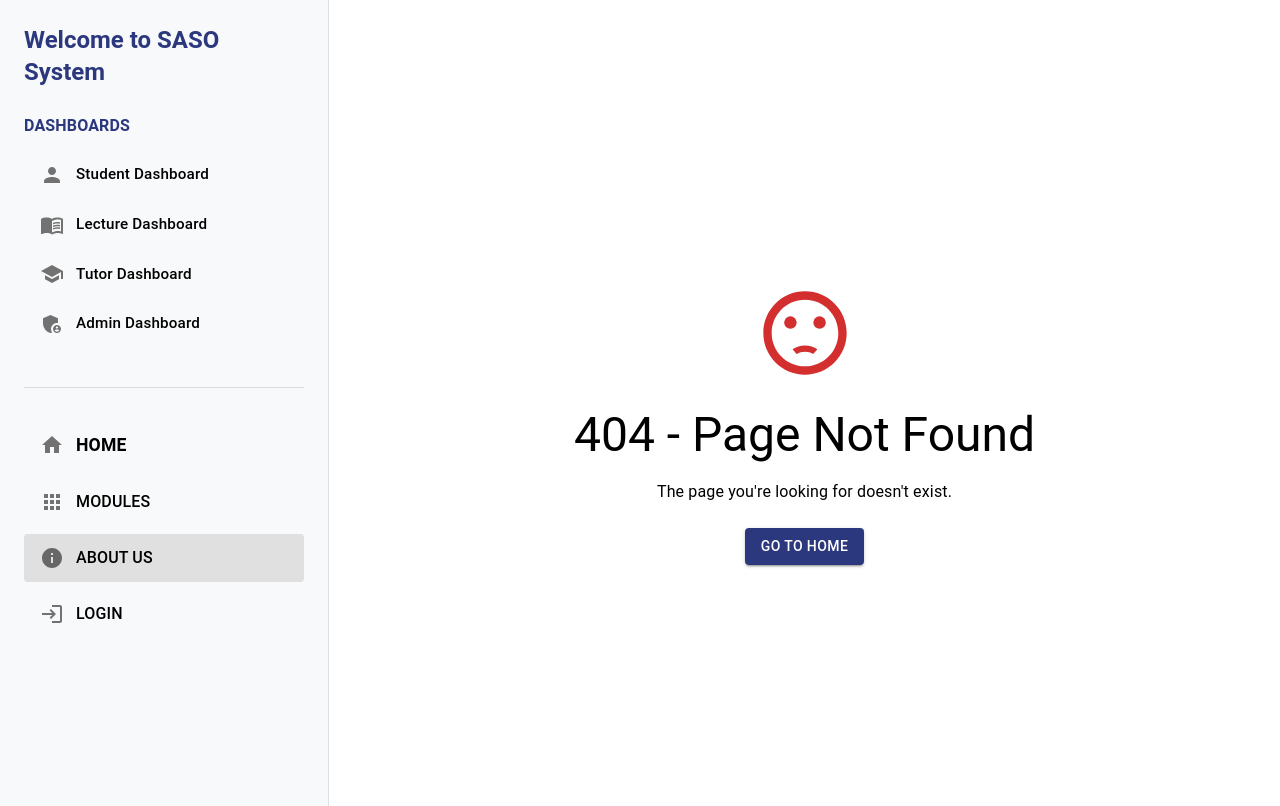
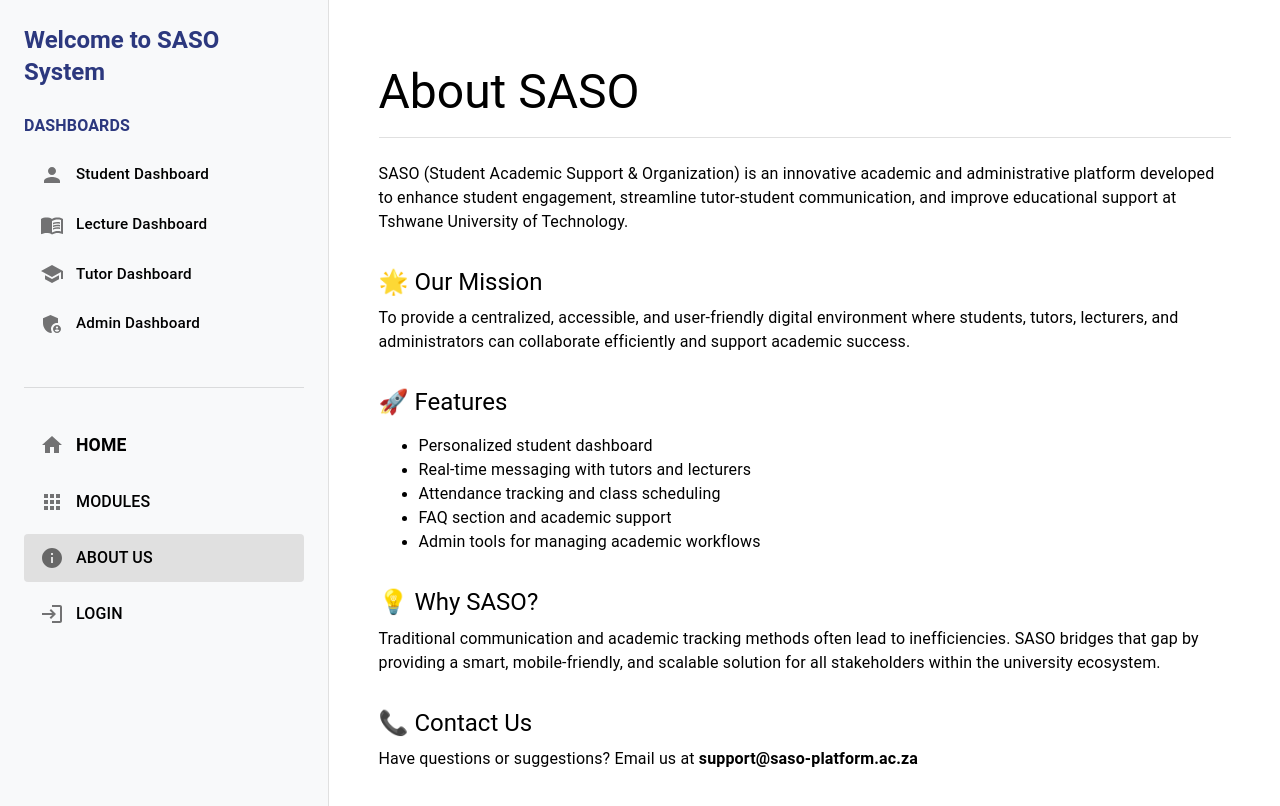
Before and after one commit to clix29/SASO-1, a React (Create React App) app: page /about in a window 1280 px wide. Shown: the top 806 px of the page. Built offline with nearby package versions, Linux system fonts and the light colour scheme.

Commit message:
added logic to about us,modules and student dashboard

```diff
--- a/src/App.js
+++ b/src/App.js
@@ -19,6 +19,8 @@
 import ProtectedRoute from "./components/ProtectedRoute";
 import LoadingSpinner from "./components/LoadingSpinner";
 import SubmitTicket from "./pages/SubmitTicket";
+import AboutPage from "./pages/AboutPage";
+import ModulesPage from "./pages/ModulesPage";
 
 function App() {
   const [loading, setLoading] = useState(true);
@@ -45,6 +47,8 @@
               <Route path="/login" element={<LoginPage />} />
               <Route path="/register" element={<RegistrationPage />} />
               <Route path="/ticket" element={<SubmitTicket />} />
+              <Route path="/about" element={<AboutPage />} />
+              <Route path="/modules" element={<ModulesPage />} />
 
               {/* Protected Dashboard Routes */}
               <Route
--- a/src/pages/AboutPage.js
+++ b/src/pages/AboutPage.js
@@ -1,3 +1,77 @@
+import { Box, Typography, Container, Divider } from "@mui/material";
+
 export default function AboutPage() {
-  return <div>About Us Content</div>;
+  return (
+    <Container maxWidth="md" sx={{ py: 5 }}>
+      <Typography variant="h3" gutterBottom>
+        About SASO
+      </Typography>
+      <Divider sx={{ mb: 3 }} />
+
+      <Typography variant="body1" paragraph>
+        SASO (Student Academic Support & Organization) is an innovative academic
+        and administrative platform developed to enhance student engagement,
+        streamline tutor-student communication, and improve educational support
+        at Tshwane University of Technology.
+      </Typography>
+
+      <Typography variant="h5" mt={4} gutterBottom>
+        🌟 Our Mission
+      </Typography>
+      <Typography variant="body1" paragraph>
+        To provide a centralized, accessible, and user-friendly digital
+        environment where students, tutors, lecturers, and administrators can
+        collaborate efficiently and support academic success.
+      </Typography>
+
+      <Typography variant="h5" mt={4} gutterBottom>
+        🚀 Features
+      </Typography>
+      <ul>
+        <li>
+          <Typography variant="body1">
+            Personalized student dashboard
+          </Typography>
+        </li>
+        <li>
+          <Typography variant="body1">
+            Real-time messaging with tutors and lecturers
+          </Typography>
+        </li>
+        <li>
+          <Typography variant="body1">
+            Attendance tracking and class scheduling
+          </Typography>
+        </li>
+        <li>
+          <Typography variant="body1">
+            FAQ section and academic support
+          </Typography>
+        </li>
+        <li>
+          <Typography variant="body1">
+            Admin tools for managing academic workflows
+          </Typography>
+        </li>
+      </ul>
+
+      <Typography variant="h5" mt={4} gutterBottom>
+        💡 Why SASO?
+      </Typography>
+      <Typography variant="body1" paragraph>
+        Traditional communication and academic tracking methods often lead to
+        inefficiencies. SASO bridges that gap by providing a smart,
+        mobile-friendly, and scalable solution for all stakeholders within the
+        university ecosystem.
+      </Typography>
+
+      <Typography variant="h5" mt={4} gutterBottom>
+        📞 Contact Us
+      </Typography>
+      <Typography variant="body1">
+        Have questions or suggestions? Email us at{" "}
+        <strong>support@saso-platform.ac.za</strong>
+      </Typography>
+    </Container>
+  );
 }
--- a/src/pages/ModulesPage.js
+++ b/src/pages/ModulesPage.js
@@ -1,3 +1,61 @@
+import { Box, Typography, Container, Grid, Paper, Button } from "@mui/material";
+
+const mockModules = [
+  {
+    code: "INT316D",
+    title: "Internet Programming",
+    lecturer: "Vuyisile Memani",
+    schedule: "Mon & Wed, 10:00 - 11:30",
+  },
+  {
+    code: "SWP316D",
+    title: "Software Project",
+    lecturer: "Dr. T. Nkosi",
+    schedule: "Tue & Thu, 12:00 - 13:30",
+  },
+  {
+    code: "MOB316D",
+    title: "Mobile Computing",
+    lecturer: "Ms. K. Mokoena",
+    schedule: "Friday, 09:00 - 11:00",
+  },
+];
+
 export default function ModulesPage() {
-  return <div>Modules Content</div>;
+  return (
+    <Container maxWidth="lg" sx={{ py: 5 }}>
+      <Typography variant="h3" gutterBottom>
+        My Modules
+      </Typography>
+      <Typography variant="subtitle1" gutterBottom>
+        View and manage the academic modules you're currently registered for.
+      </Typography>
+
+      <Grid container spacing={3} mt={2}>
+        {mockModules.map((module) => (
+          <Grid item xs={12} md={6} lg={4} key={module.code}>
+            <Paper elevation={3} sx={{ p: 3 }}>
+              <Typography variant="h6">{module.title}</Typography>
+              <Typography variant="subtitle2" color="text.secondary">
+                {module.code}
+              </Typography>
+              <Typography sx={{ mt: 1 }}>
+                <strong>Lecturer:</strong> {module.lecturer}
+              </Typography>
+              <Typography>
+                <strong>Schedule:</strong> {module.schedule}
+              </Typography>
+              <Button
+                variant="outlined"
+                sx={{ mt: 2 }}
+                onClick={() => alert(`View content for ${module.code}`)}
+              >
+                View Module
+              </Button>
+            </Paper>
+          </Grid>
+        ))}
+      </Grid>
+    </Container>
+  );
 }
--- a/src/pages/dashboards/StudentDashboard.js
+++ b/src/pages/dashboards/StudentDashboard.js
@@ -1,10 +1,88 @@
-import { Typography, Box } from '@mui/material';
+import { Typography, Box, Grid, Paper, Button } from "@mui/material";
+import { useNavigate } from "react-router-dom";
 
 const StudentDashboard = () => {
+  const navigate = useNavigate();
+
   return (
-    <Box>
-      <Typography variant="h4">Student Dashboard</Typography>
-      <Typography>Welcome to your student portal</Typography>
+    <Box p={3}>
+      <Typography variant="h4" gutterBottom>
+        Student Dashboard
+      </Typography>
+      <Typography variant="subtitle1" gutterBottom>
+        Welcome to your student portal. Here’s a quick overview of your academic
+        tools.
+      </Typography>
+
+      <Grid container spacing={3} mt={2}>
+        {/* Upcoming Schedule */}
+        <Grid item xs={12} md={6}>
+          <Paper elevation={3} sx={{ p: 2 }}>
+            <Typography variant="h6">Upcoming Schedule</Typography>
+            <Typography variant="body2">
+              View your upcoming classes and tutorials.
+            </Typography>
+            <Button
+              onClick={() => navigate("/schedule")}
+              variant="outlined"
+              sx={{ mt: 1 }}
+            >
+              View Schedule
+            </Button>
+          </Paper>
+        </Grid>
+
+        {/* Messages */}
+        <Grid item xs={12} md={6}>
+          <Paper elevation={3} sx={{ p: 2 }}>
+            <Typography variant="h6">Messages</Typography>
+            <Typography variant="body2">
+              Check new messages from lecturers and tutors.
+            </Typography>
+            <Button
+              onClick={() => navigate("/messages")}
+              variant="outlined"
+              sx={{ mt: 1 }}
+            >
+              Go to Messages
+            </Button>
+          </Paper>
+        </Grid>
+
+        {/* Attendance */}
+        <Grid item xs={12} md={6}>
+          <Paper elevation={3} sx={{ p: 2 }}>
+            <Typography variant="h6">Attendance</Typography>
+            <Typography variant="body2">
+              Track your attendance records.
+            </Typography>
+            <Button
+              onClick={() => navigate("/attendance")}
+              variant="outlined"
+              sx={{ mt: 1 }}
+            >
+              View Attendance
+            </Button>
+          </Paper>
+        </Grid>
+
+        {/* FAQs / Support */}
+        <Grid item xs={12} md={6}>
+          <Paper elevation={3} sx={{ p: 2 }}>
+            <Typography variant="h6">FAQs & Support</Typography>
+            <Typography variant="body2">
+              Need help? Browse common questions or ask support.
+            </Typography>
+            <Button
+              onClick={() => navigate("/faq")}
+              variant="outlined"
+              sx={{ mt: 1 }}
+            >
+              Visit Help Center
+            </Button>
+          </Paper>
+        </Grid>
+      </Grid>
     </Box>
   );
 };
```
